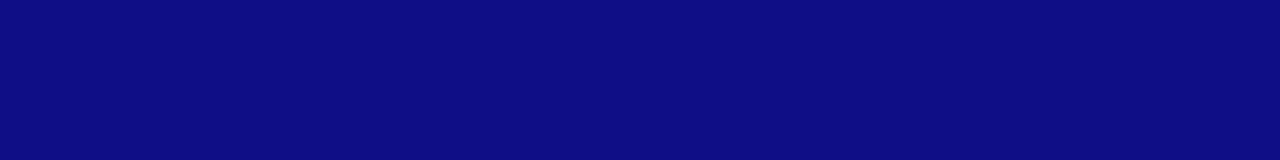
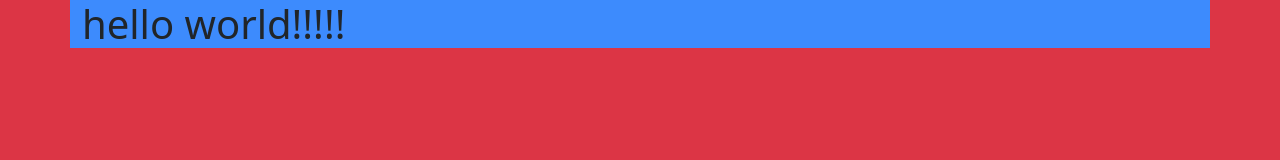
Before and after one commit to bioacademy/final-sass, a website: page src/index.html in a window 1280 px wide. Drawn offline with nearby package versions, Linux system fonts and the light colour scheme; files that its build step writes are made by us from their sources.

Commit message:
botstrap working

```diff
--- a/package.json
+++ b/package.json
@@ -18,6 +18,7 @@
   },
   "dependencies": {
     "autoprefixer": "^10.4.2",
+    "bootstrap": "^5.3.2",
     "browser-sync": "^2.27.7",
     "copyfiles": "^2.4.1",
     "cssnano": "^5.0.17",
--- a/src/index.html
+++ b/src/index.html
@@ -7,6 +7,9 @@
     <link rel="stylesheet" href="./css/style.css">
 </head>
 <body>
+    <div class="container">
+        <h1>hello world!!!!!</h1>
+    </div>
 
 </body>
 </html>
--- a/src/sass/style.scss
+++ b/src/sass/style.scss
@@ -1,6 +1,11 @@
 @use 'util' as *;
+@use 'vendore' as *;
 
 *{
     box-sizing: border-box;
-    background-color: $primary-color;
+    background-color: $blue-400;
+
+    &:hover{
+        background-color: $danger;
+    }
 }
--- /dev/null
+++ b/src/sass/vendore/_bootstrap.scss
@@ -0,0 +1 @@
+@forward '../../../node_modules/bootstrap/scss/bootstrap.scss'
--- /dev/null
+++ b/src/sass/vendore/_index.scss
@@ -0,0 +1 @@
+@forward 'bootstrap';
```
Also changed, not shown: 1 other file.
